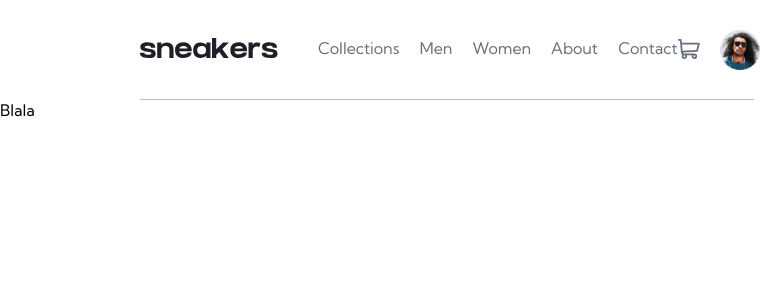
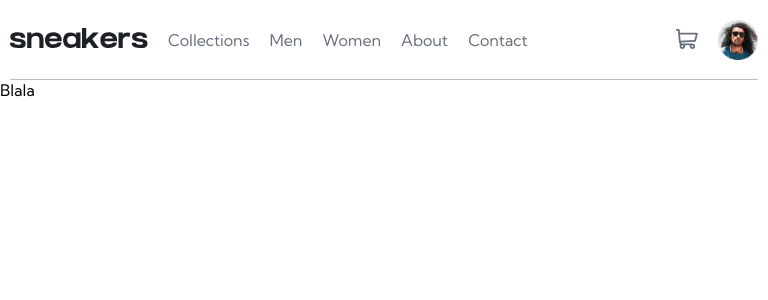
Before and after one commit to gabrielcarvalhogc/sneakers-ecommerce, a Next.js app: page / in a window 768 px wide. Shown: the top 300 px of the page. Built offline with nearby package versions, Linux system fonts and the light colour scheme.

Commit message:
feat: responsive header design

```diff
--- a/src/components/header/header.module.scss
+++ b/src/components/header/header.module.scss
@@ -9,8 +9,8 @@
 
   .container {
     display: flex;
-    flex-direction: row;
     gap: 40px;
+    align-items: center;
   }
 
   .userContainer {
@@ -26,11 +26,23 @@
   }
 
   .divider {
-    width: 80%;
+    width: calc(100% - 280px);
     height: 1px;
     background-color: $gray;
     position: absolute;
     bottom: 0px;
+  }
+}
+
+@media (min-width: 551px) and (max-width: 900px) {
+  .header {
+    padding: 20px 10px;
+    .container {
+      gap: 20px;
+    }
+    .divider {
+      width: calc(100% - 20px);
+    }
   }
 }
 
@@ -43,7 +55,7 @@
       justify-content: space-between;
       align-items: center;
 
-      a {
+      .logo {
         position: relative;
         left: 60px;
       }
--- a/src/components/header/headerLinks/headerLinks.module.scss
+++ b/src/components/header/headerLinks/headerLinks.module.scss
@@ -24,6 +24,14 @@
   }
 }
 
+@media (min-width: 551px) and (max-width: 900px) {
+  .list {
+    .active {
+      top: 30px;
+    }
+  }
+}
+
 @media (max-width: 550px) {
   .list {
     flex-direction: column;
```
